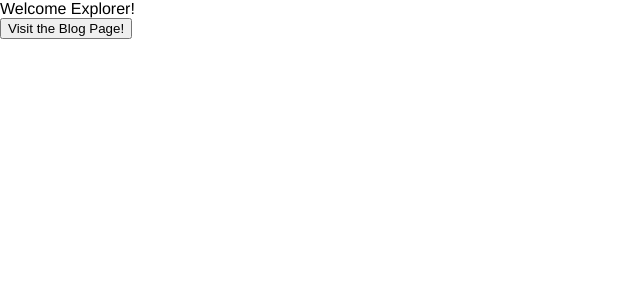
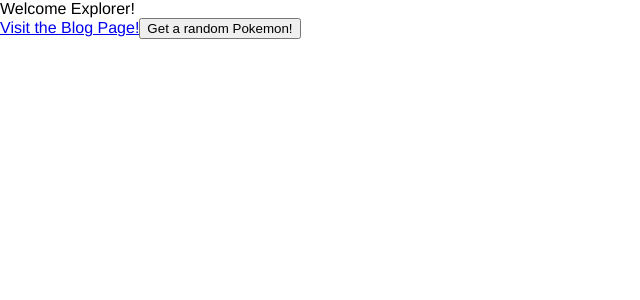
Before and after one commit to ltdelia/next-js-starter, a Next.js app: page / in a window 1280 px wide. Shown: the top 300 px of the page, without its empty margins (0-640 px from the left). Built offline with nearby package versions, Linux system fonts and the light colour scheme; no server answers.

Commit message:
adding link to blog page, updating link to pokemon page

```diff
--- a/pages/index.js
+++ b/pages/index.js
@@ -1,4 +1,5 @@
 import Head from "next/head";
+import Link from "next/link";
 import { useRouter } from "next/router";
 import { useState, useEffect } from "react";
 
@@ -26,8 +27,7 @@ function Home() {
 
   const handleClick = (ev) => {
     ev.preventDefault();
-    router.push('/blog');
-    // router.push(paths[Math.floor(Math.random() * paths.length)]);
+    router.push(paths[Math.floor(Math.random() * paths.length)]);
   };
 
   return (
@@ -36,7 +36,10 @@ function Home() {
         <title>My Next.js site</title>
       </Head>
       <div>Welcome Explorer!</div>
-      <button onClick={handleClick}>Visit the Blog Page!</button>
+      <Link href="/blog">
+        <a>Visit the Blog Page!</a>
+      </Link>
+      <button onClick={handleClick}>Get a random Pokemon!</button>
     </>
   );
 }
```
